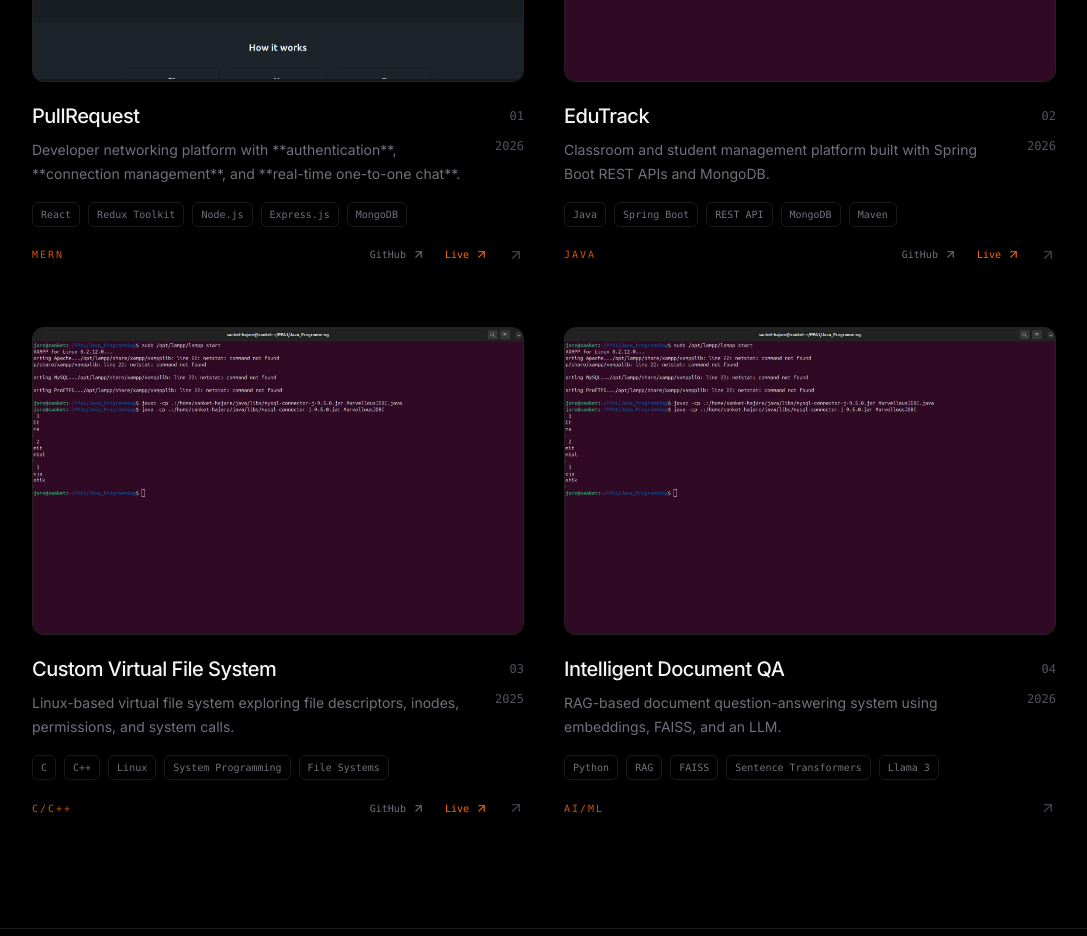
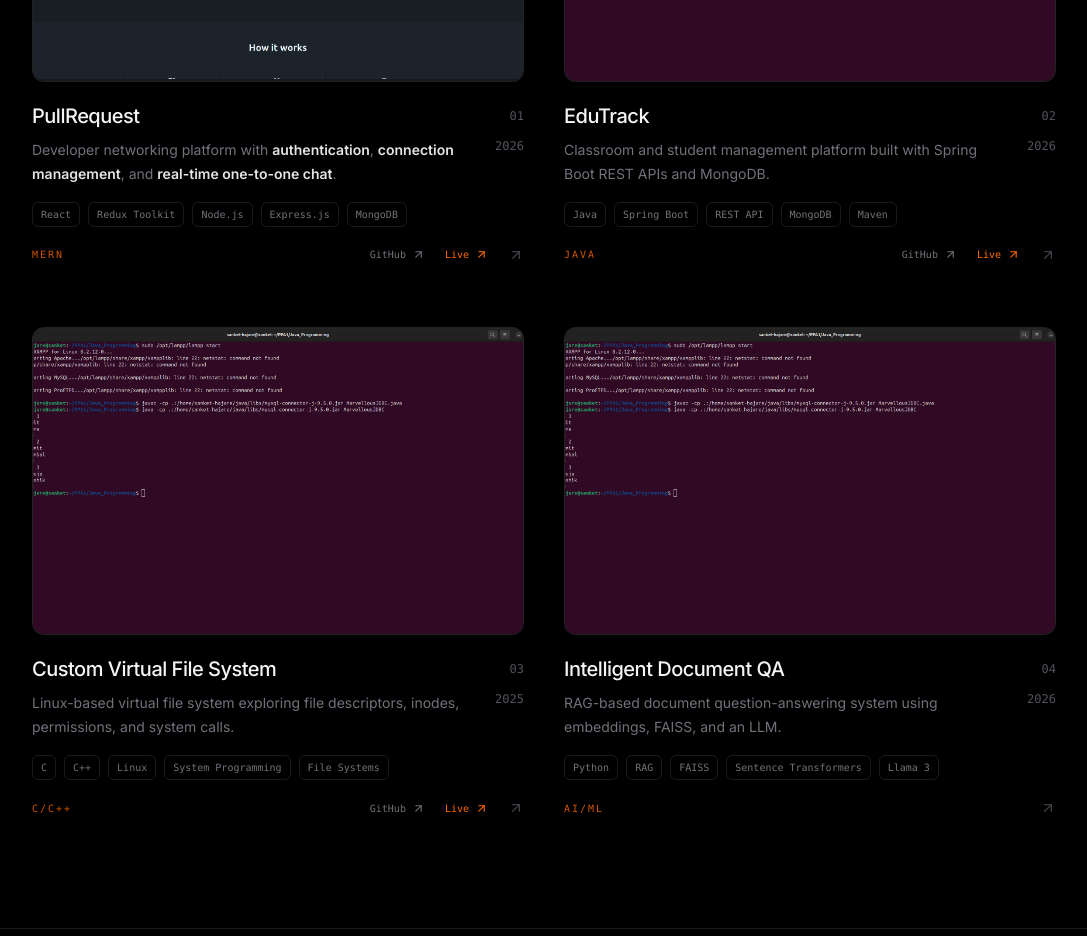
Before and after one commit to SanketHajare44/portfolio, a React (Vite) app in the folder client/: page / in a window 1280 px wide. Shown: the part 1480-2416 px from the top of the page, without its empty margins (96-1183 px from the left). Built offline with nearby package versions, Linux system fonts and the light colour scheme.

Commit message:
fix: add new text formated file for to make bold text

```diff
--- /dev/null
+++ b/client/src/components/ui/FormattedText.jsx
@@ -0,0 +1,30 @@
+const FormattedText = ({ text, className = "" }) => {
+    if (!text) return null;
+
+    const parts = text.split(/(\*\*.*?\*\*)/g);
+
+    return (
+        <span className={className}>
+            {parts.map((part, index) => {
+                if (
+                    part.startsWith("**") &&
+                    part.endsWith("**") &&
+                    part.length > 4
+                ) {
+                    return (
+                        <strong
+                            key={index}
+                            className="font-semibold text-zinc-800 dark:text-zinc-200"
+                        >
+                            {part.slice(2, -2)}
+                        </strong>
+                    );
+                }
+
+                return <span key={index}>{part}</span>;
+            })}
+        </span>
+    );
+};
+
+export default FormattedText;
--- a/client/src/pages/Home.jsx
+++ b/client/src/pages/Home.jsx
@@ -3,6 +3,7 @@ import { ArrowUpRight } from "lucide-react";
 import { motion } from "motion/react";
 
 import projects from "../content/projects";
+import FormattedText from "../components/ui/FormattedText";
 
 const sectionLabel =
     "font-mono text-xs uppercase tracking-[0.2em] text-orange-500";
@@ -720,8 +721,11 @@ const Home = () => {
                                                     dark:text-zinc-500
                                                 "
                                             >
-                                                {project.shortDescription ||
-                                                    project.description?.[0]}
+                                                <FormattedText
+                                                    text={project.shortDescription || project.description?.[0]}
+
+
+                                                />
                                             </p>
 
                                             <span
```
